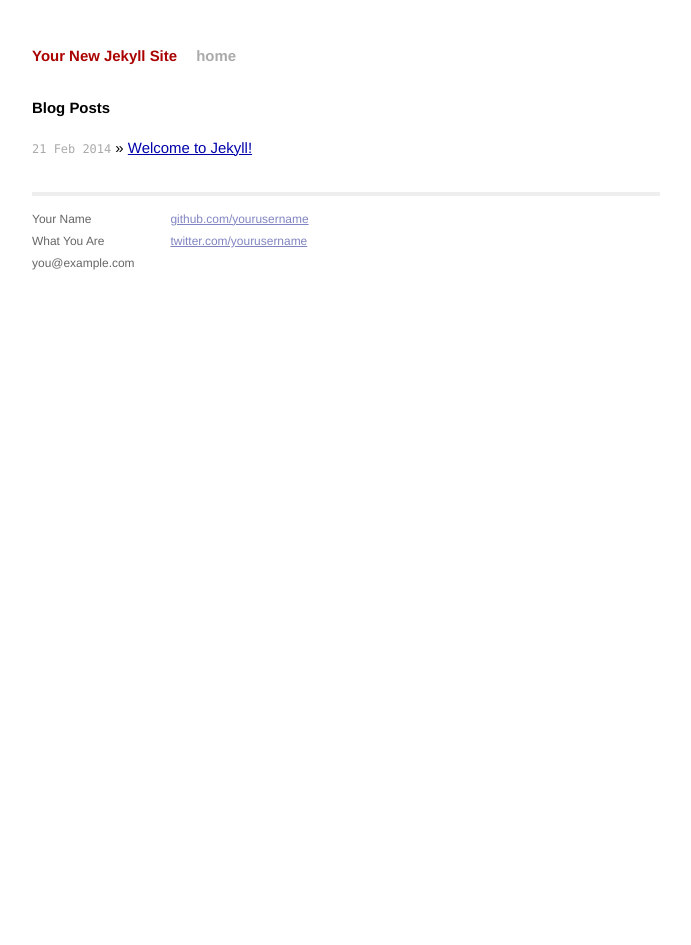
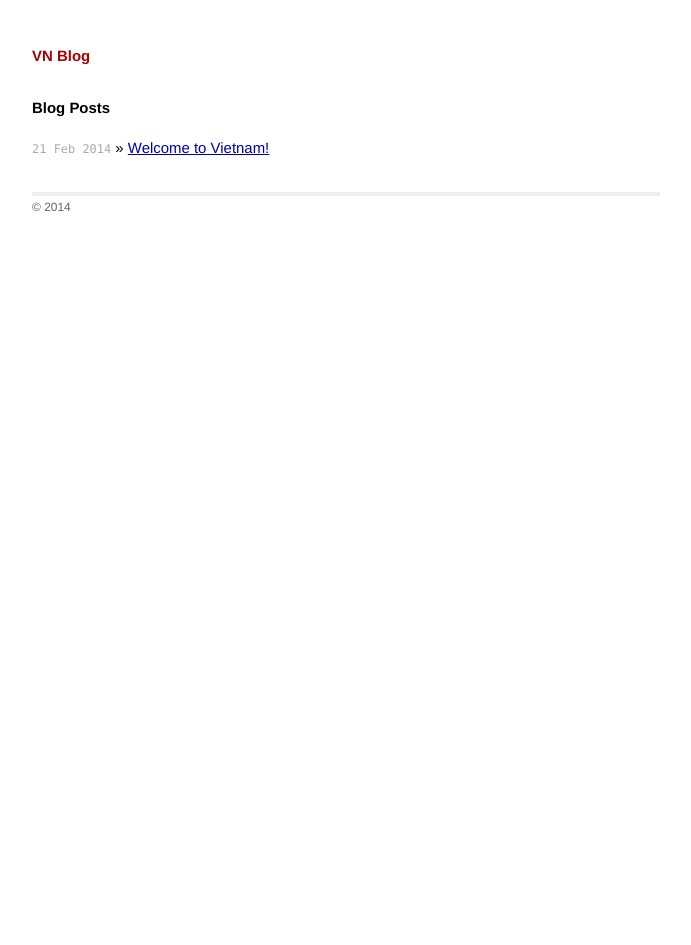
Before and after one commit to nexys/nexys.github.io, a Jekyll site: the page built from index.html, in a window 1280 px wide. Shown: the whole page, without its empty margins (294-985 px from the left). Built offline with Jekyll 4.4.1, drawn with Linux system fonts in a browser that asks for light colours; Markdown is read by kramdown in place of the engine named in the settings.

Commit message:
first draft

```diff
--- a/_config.yml
+++ b/_config.yml
@@ -1,3 +1,3 @@
-name: Your New Jekyll Site
+name: VN Blog
 markdown: redcarpet
 pygments: true
--- a/_layouts/default.html
+++ b/_layouts/default.html
@@ -18,25 +18,12 @@
         <div class="site">
           <div class="header">
             <h1 class="title"><a href="/">{{ site.name }}</a></h1>
-            <a class="extra" href="/">home</a>
           </div>
 
           {{ content }}
 
           <div class="footer">
-            <div class="contact">
-              <p>
-                Your Name<br />
-                What You Are<br />
-                you@example.com
-              </p>
-            </div>
-            <div class="contact">
-              <p>
-                <a href="https://github.com/yourusername">github.com/yourusername</a><br />
-                <a href="https://twitter.com/yourusername">twitter.com/yourusername</a><br />
-              </p>
-            </div>
+              &copy; 2014
           </div>
         </div>
 
--- a/index.html
+++ b/index.html
@@ -1,6 +1,6 @@
 ---
 layout: default
-title: Your New Jekyll Site
+title: VN Blog
 ---
 
 <div id="home">
```
Also changed, not shown: _posts/2014-02-21-welcome-to-jekyll.markdown (deleted, +0 -24 lines), _posts/2014-02-21-welcome-to-vietnam.markdown (added, +7 -0 lines).
